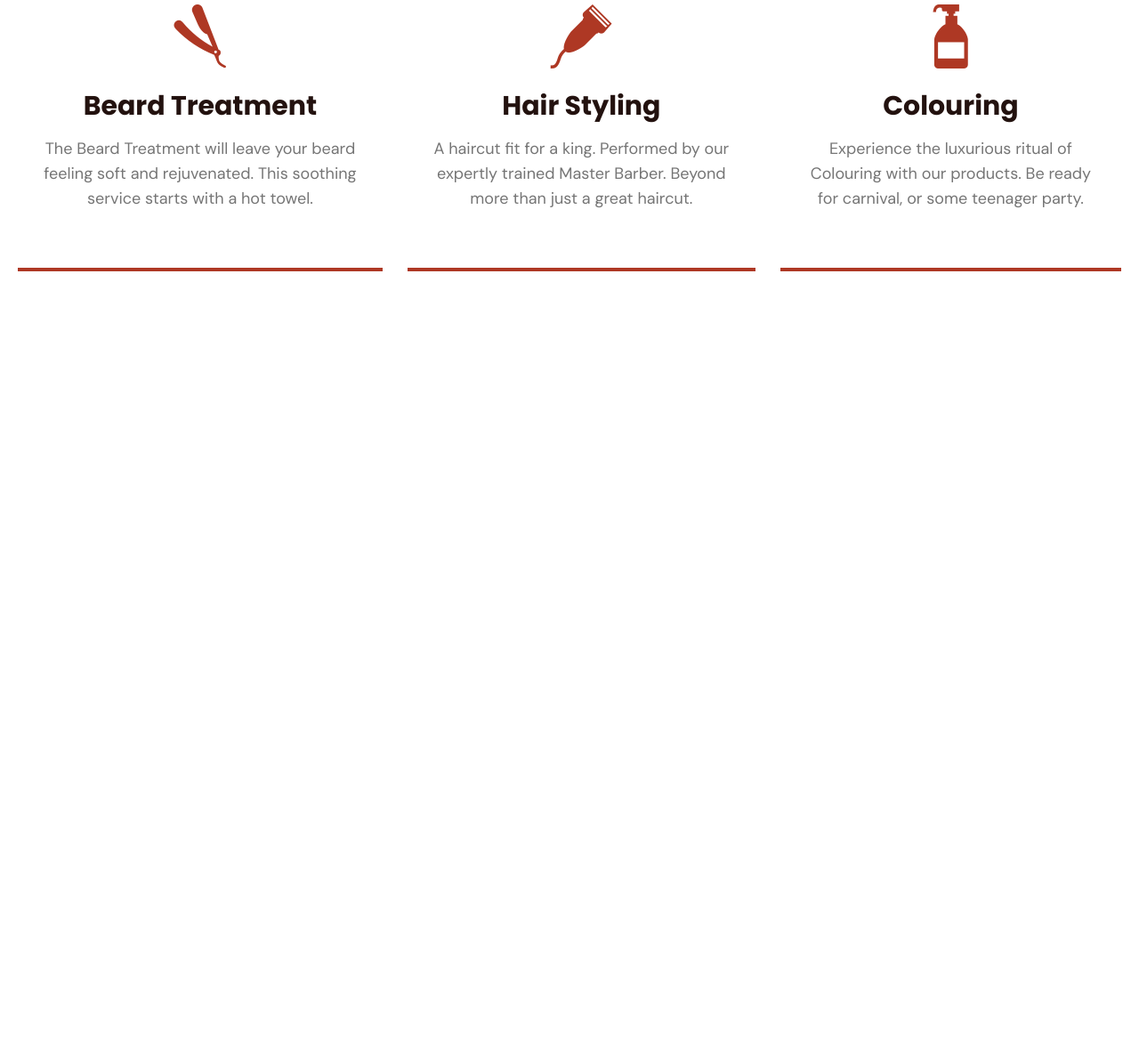
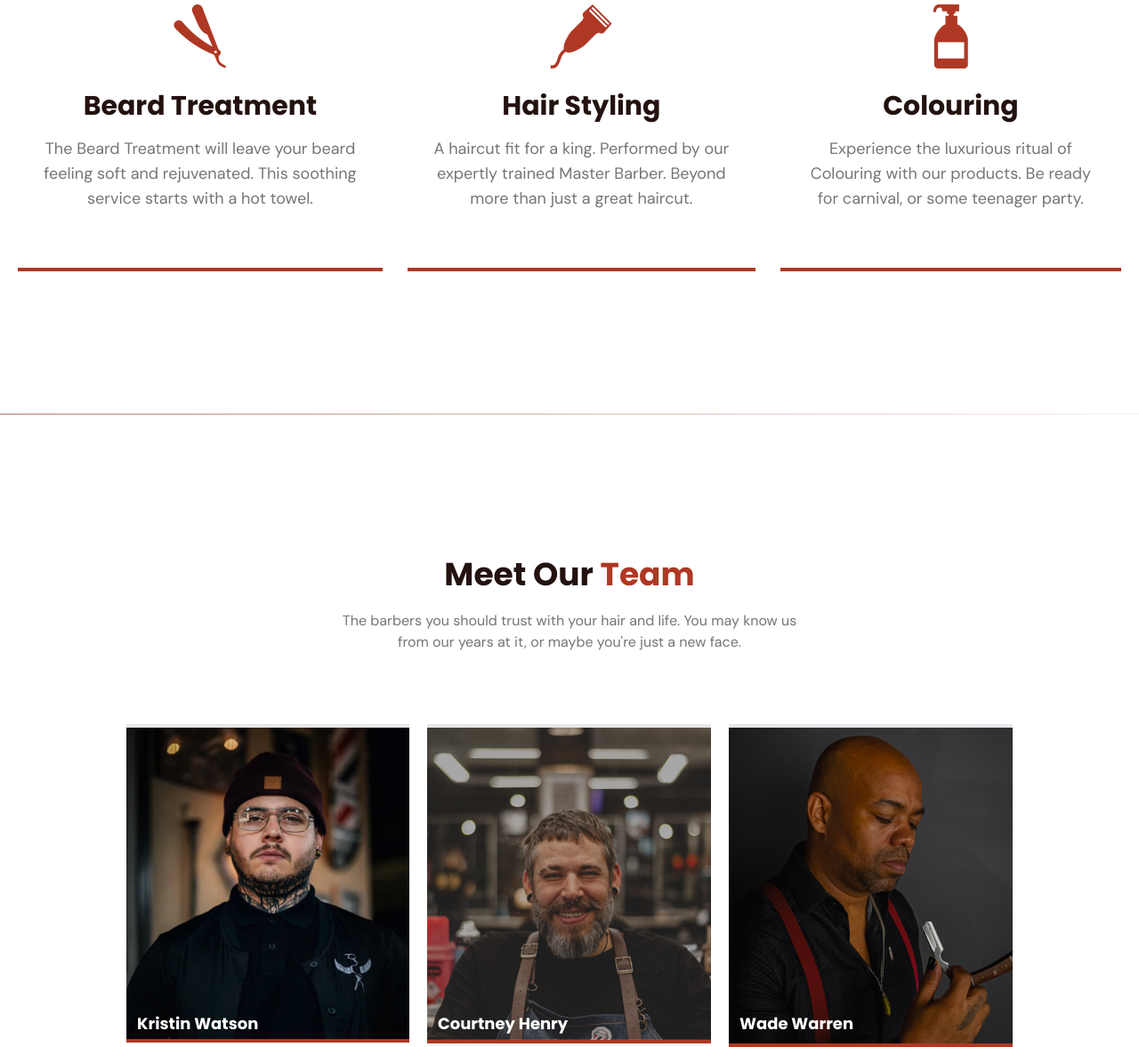
Before and after one commit to gabrielalencs/Barber-House, a website: page index.html in a window 1280 px wide. Shown: the part 1116-2293 px from the top of the page at 89% size. Before the commit the page ends 1421 px from the top, so only its background shows below. Drawn offline with nearby package versions, Linux system fonts and the light colour scheme; files whose address does not match are found by name.

Commit message:
ends team section

```diff
--- a/index.html
+++ b/index.html
@@ -80,7 +80,7 @@
             </div>
 
             <div class="mt-10 px-7 text-center min-lg:flex-1 min-lg:text-left">
-                <h1 class="font-bold text-2xl md:text-3xl min-lg:text-4xl min-lg:leading-normal">
+                <h1 class="main-title min-lg:leading-normal">
                     Welcome to a whole new experience of <span class="text-brown-primary">cut</span>
                 </h1>
                 <p class="mt-4 text-md md:text-lg min-lg:pr-14">
@@ -92,25 +92,31 @@
 
         <div class="divide-1"></div>
 
-        <section class="mt-40">
+        <section class="mt-40 pb-40 limit-content">
             <div class="px-5 min-lg:text-center min-lg:max-w-520 min-lg:mx-auto">
-                <h2 class="font-bold text-2xl md:text-3xl min-lg:text-4xl">
+                <h2 class="main-title">
                     Our Barber <span class="text-brown-primary">Services</span>
                 </h2>
-                <p class="mt-5 text-md">Our Master Barbers Are Expertly Trained To Provide A Range Of Services. Formulated With Only The Finest Natural Ingredients To Soothe And Moisturize The Skin Before And After.</p>
+                <p class="mt-5 text-md">
+                    Our Master Barbers Are Expertly Trained To Provide A Range Of Services. Formulated With Only The Finest Natural Ingredients To Soothe And Moisturize The Skin Before And After.
+                </p>
             </div>
 
             <div class="mt-24 px-5 flex flex-col gap-14 text-center min-lg:flex-row min-lg:gap-7">
                 <div class="border-b-4 border-brown-primary pb-16">
                     <i class="icon-as text-7xl"></i>
                     <h3 class="mt-6 font-bold text-2xl md:text-3xl">Beard Treatment</h3>
-                    <p class="mt-4 px-7 text-md md:text-lg ">The Beard Treatment will leave your beard feeling soft and rejuvenated. This soothing service starts with a hot towel.</p>
+                    <p class="mt-4 px-7 text-md md:text-lg ">
+                        The Beard Treatment will leave your beard feeling soft and rejuvenated. This soothing service starts with a hot towel.
+                    </p>
                 </div>
 
                 <div class="border-b-4 border-brown-primary pb-16">
                     <i class="icon-Group-1 text-7xl"></i>
                     <h3 class="mt-6 font-bold text-2xl md:text-3xl">Hair Styling</h3>
-                    <p class="mt-4 px-7 text-md md:text-lg ">A haircut fit for a king. Performed by our expertly trained Master Barber. Beyond more than just a great haircut.</p>
+                    <p class="mt-4 px-7 text-md md:text-lg ">
+                        A haircut fit for a king. Performed by our expertly trained Master Barber. Beyond more than just a great haircut.
+                    </p>
                 </div>
 
                 <div class="border-b-4 border-brown-primary pb-16">
@@ -120,6 +126,37 @@
                 </div>
             </div>
         </section>
+
+        <div class="divide-2"></div>
+
+        <section class="mt-40 px-5 limit-content">
+            <div class="min-lg:text-center min-lg:max-w-520 min-lg:mx-auto">
+                <h2 class="main-title">
+                    Meet Our <span class="text-brown-primary">Team</span>
+                </h2>
+                <p class="mt-5 text-md">
+                    The barbers you should trust with your hair and life. You may know us from our years at it, or maybe you're just a new face.
+                </p>
+            </div>
+
+            <div class="mt-20 text-center flex flex-col gap-5 min-lg:flex-row min-lg:justify-center">
+                <div class="relative w-max">
+                    <img src="src/image/team/kristin-watson.jpg" alt="barber image" class="border-4 border-b-brown-primary border-r-0 border-l-0">
+                    <span class="font-bold text-lg text-white absolute bottom-3 left-3 font-poppins">Kristin Watson</span>
+                </div>
+
+                <div class="relative w-max">
+                    <img src="src/image/team/courtney-henry.jpg" alt="barber image" class="border-4 border-b-brown-primary border-r-0 border-l-0">
+                    <span class="font-bold text-lg text-white absolute bottom-3 left-3 font-poppins">Courtney Henry</span>
+                </div>
+
+                <div class="relative w-max">
+                    <img src="src/image/team/wade-warren.jpg" alt="barber image" class="border-4 border-b-brown-primary border-r-0 border-l-0">
+                   <span class="font-bold text-lg text-white absolute bottom-3 left-3 font-poppins">Wade Warren</span>
+                </div>
+            </div>
+        </section>
+
     </main>
 
 
--- a/src/css/styles.css
+++ b/src/css/styles.css
@@ -36,6 +36,11 @@
         background: linear-gradient(270deg, hsla(9, 36%, 57%, 1) 0%, hsla(9, 65%, 88%, 0.34) 100%);
     }
 
+    .divide-2 {
+        height: 1px;
+        background: linear-gradient(270deg, hsla(9, 65%, 88%, 0.34), hsla(9, 36%, 57%, 1));
+    }
+
     .menu-mobile {
         transition: all .4s ease;
     }
@@ -71,6 +76,12 @@
         @apply after:content-[''] after:block after:h-0.5 after:w-0 after:bg-brown-primary after:transition-all after:relative after:top-6;
     }
 
+    /* Main Content */
+
+    .main-title {
+        @apply font-bold text-2xl md:text-3xl min-lg:text-4xl;
+    }
+
 
     /* Home Section */
 
@@ -78,4 +89,6 @@
         @apply after:content-[''] after:block after:w-full after:h-full after:bg-brown-primary after:absolute after:top-[-40] after:left-14 after:rounded-t-md after:rounded-r-none min-lg:after:rounded-r-md;
     }
 
+
+
 }
```
Also changed, not shown: src/css/tailwind.css.
